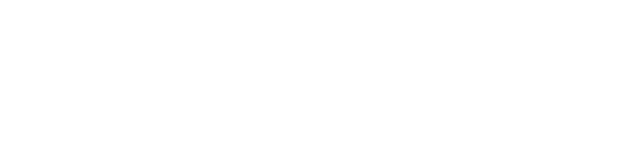
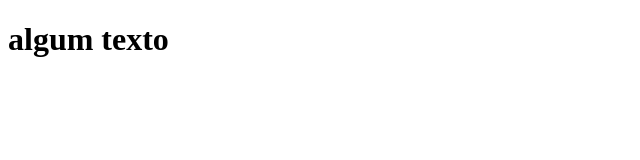
Before and after one commit to pedropezzuol/teste-git, a plain HTML site: page index.html in a window 1280 px wide. Shown: the whole page, without its empty margins (0-640 px from the left). Drawn offline with Linux system fonts and the light colour scheme.

Commit message:
adicionado titulo

```diff
--- a/index.html
+++ b/index.html
@@ -6,6 +6,6 @@
    <title>Document</title>
 </head>
 <body>
-
+   <h1>algum texto</h1>
 </body>
 </html>
```
